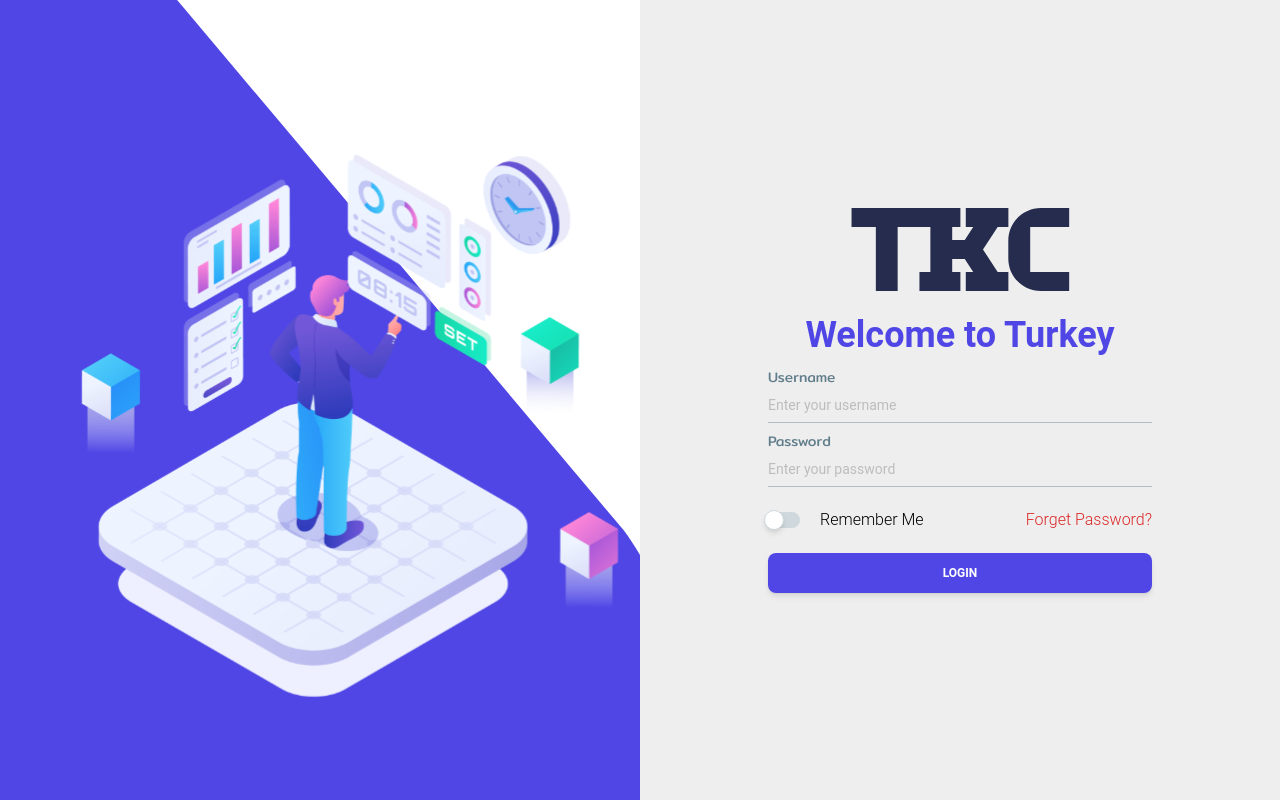
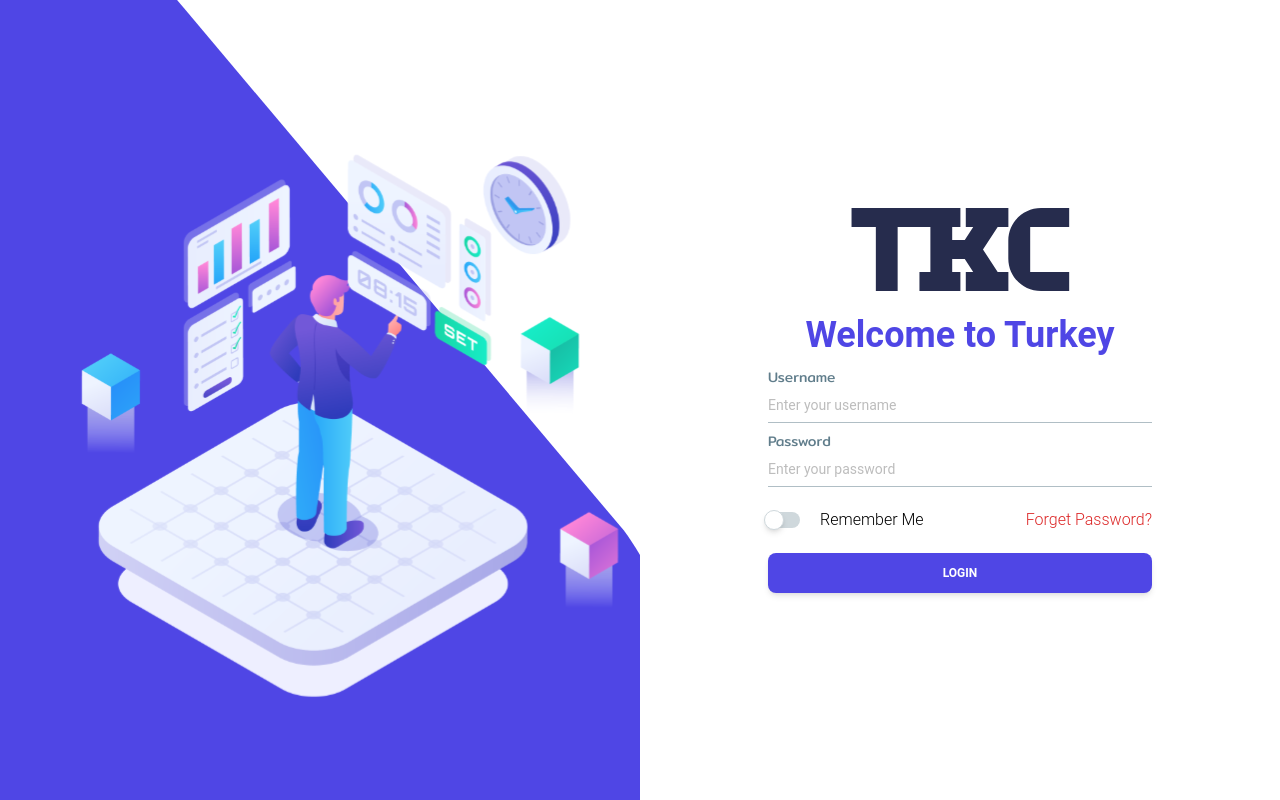
Before and after one commit to winddinaa/turnkey, a React (Vite) app: page /login in a window 1280 px wide. Built offline with nearby package versions, Linux system fonts and the light colour scheme.

Commit message:
Add: login page

```diff
--- a/src/components/Input/InputComponent.jsx
+++ b/src/components/Input/InputComponent.jsx
@@ -8,6 +8,7 @@ const InputComponent = ({
   label,
   placeholder = "input ",
   variant = "outlined",
+  onChange,
 }) => {
   return (
     <Input
@@ -25,7 +26,9 @@ const InputComponent = ({
       placeholder={placeholder}
       icon={icon}
       variant={variant}
+      onChange={onChange}
     />
+
   );
 };
 
@@ -35,5 +38,6 @@ InputComponent.propTypes = {
   label: PropTypes.string,
   placeholder: PropTypes.string,
   variant: PropTypes.string,
+  onChange: PropTypes.func,
 };
 export default InputComponent;
--- a/src/components/common/Button.jsx
+++ b/src/components/common/Button.jsx
@@ -4,7 +4,7 @@ import PropTypes from "prop-types";
 
 const ButtonComponent = ({
   variant = "filled",
-  onClick = () => console.log("click button!"),
+  onClick,
   type = "button",
   children,
   className = "",
--- a/src/pages/Login/index.jsx
+++ b/src/pages/Login/index.jsx
@@ -1,39 +1,38 @@
 import React from "react";
-import loginSVG from "../../assets/images/login.svg";
 import { Formik } from "formik";
+import { useNavigate } from "react-router-dom";
+import { Typography } from "@material-tailwind/react";
 import { useDispatch, useSelector } from "react-redux";
 import { LogoIcon } from "../../components/Icon";
-import { Typography } from "@material-tailwind/react";
 import InputComponent from "../../components/Input/InputComponent";
 import SwitchComponent from "../../components/Input/SwitchComponent";
 import ButtonComponent from "../../components/common/Button";
+import { setPermission } from "../../reduxs/auth/authSlice";
+import loginSVG from "../../assets/images/login.svg";
+
 const LoginPage = () => {
+  const navigate = useNavigate();
   const dispatch = useDispatch();
   const isLargScreen = useSelector((state) => state.screenSize.isLargeScreen);
-  console.log("=> isLargScreen", isLargScreen);
   return (
     <div className="flex flex-row vw-[100vw] vh--[100vh] bg-localWhite ">
       <div
         className="w-[50vw] h-screen bg-cover bg-center"
         style={{ backgroundImage: `url(${loginSVG})` }}
       />
-      <div
-        className={`flex flex-col items-center justify-center gap-5 w-[50vw] h-[100vh] bg-localLightGrey ${
-          isLargScreen ? "px-[10vw]" : "px-[5vw]"
-        }`}
-      >
-        <LogoIcon
-          width={`${isLargScreen ? "222.8" : "111.4"}`}
-          height={`${isLargScreen ? "84.99" : "42.5"}`}
-        />
-        <Typography variant="h2" className="text-primary">
-          Welcome to Turkey
-        </Typography>
+
       <Formik
-          initialValues={{ username: "", password: "" }}
+        initialValues={{ username: "", password: "", remember: "" }}
         onSubmit={(values, { setSubmitting }) => {
-            console.log("=>values", values);
-
+          console.log("=> values", values);
+          if (["admin", "employee"].includes(values.username)) {
+            console.log("=> username");
+            if (values.username === "employee") {
+              dispatch(setPermission(["emp"]));
+            }
+            dispatch(setPermission(["employee", "admin"]));
+            navigate("/kpis-department");
+          }
           setTimeout(() => {
             setSubmitting(false);
           }, 400);
@@ -49,11 +48,32 @@ const LoginPage = () => {
           isSubmitting,
           /* and other goodies */
         }) => (
-            <>
+          <form onSubmit={handleSubmit}>
+            <div
+              className={`flex flex-col items-center justify-center gap-5 w-[50vw] h-[100vh] bg-localWhite ${
+                isLargScreen ? "px-[10vw]" : "px-[5vw]"
+              }`}
+            >
+              <LogoIcon
+                width={`${isLargScreen ? "222.8" : "111.4"}`}
+                height={`${isLargScreen ? "84.99" : "42.5"}`}
+              />
+              <Typography variant="h2" className="text-primary">
+                Welcome to Turkey
+              </Typography>
+
               <InputComponent
                 label="Username"
                 variant="static"
                 placeholder="Enter your username"
+                onChange={(e) => {
+                  handleChange({
+                    target: {
+                      name: "username",
+                      value: e.target.value,
+                    },
+                  });
+                }}
               />
               <InputComponent
                 label="Password"
@@ -63,17 +83,19 @@ const LoginPage = () => {
               <div className="flex flex-row justify-between w-[100%] ">
                 <div className="flex flex-row gap-5">
                   <SwitchComponent />
-                  <Typography variant="p">Remember Me</Typography>
+                  <Typography variant="paragraph">Remember Me</Typography>
                 </div>
-                <Typography variant="p" className="text-localError">
+                <Typography variant="paragraph" className="text-localError">
                   Forget Password?
                 </Typography>
               </div>
-              <ButtonComponent className="bg-primary">Login</ButtonComponent>
-            </>
+              <ButtonComponent type="submit" className="bg-primary">
+                Login
+              </ButtonComponent>
+            </div>
+          </form>
         )}
       </Formik>
-      </div>
     </div>
   );
 };
--- /dev/null
+++ b/src/reduxs/auth/authSlice.js
@@ -0,0 +1,18 @@
+import { createSlice } from "@reduxjs/toolkit";
+
+const initialState = {
+  permission: [],
+};
+
+const authSlice = createSlice({
+  name: "auth",
+  initialState,
+  reducers: {
+    setPermission(state, action) {
+      state.permission = action.payload;
+    },
+  },
+});
+
+export const { setPermission } = authSlice.actions;
+export default authSlice.reducer;
```
Lines whose indentation alone changed are shown as unchanged.
